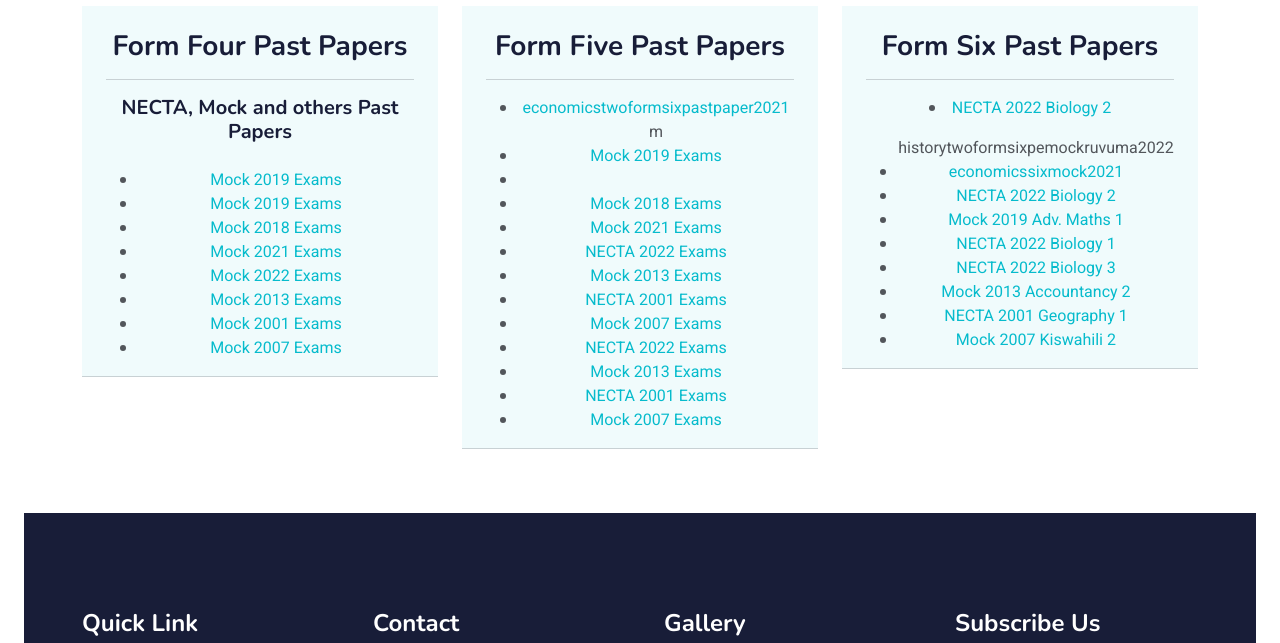
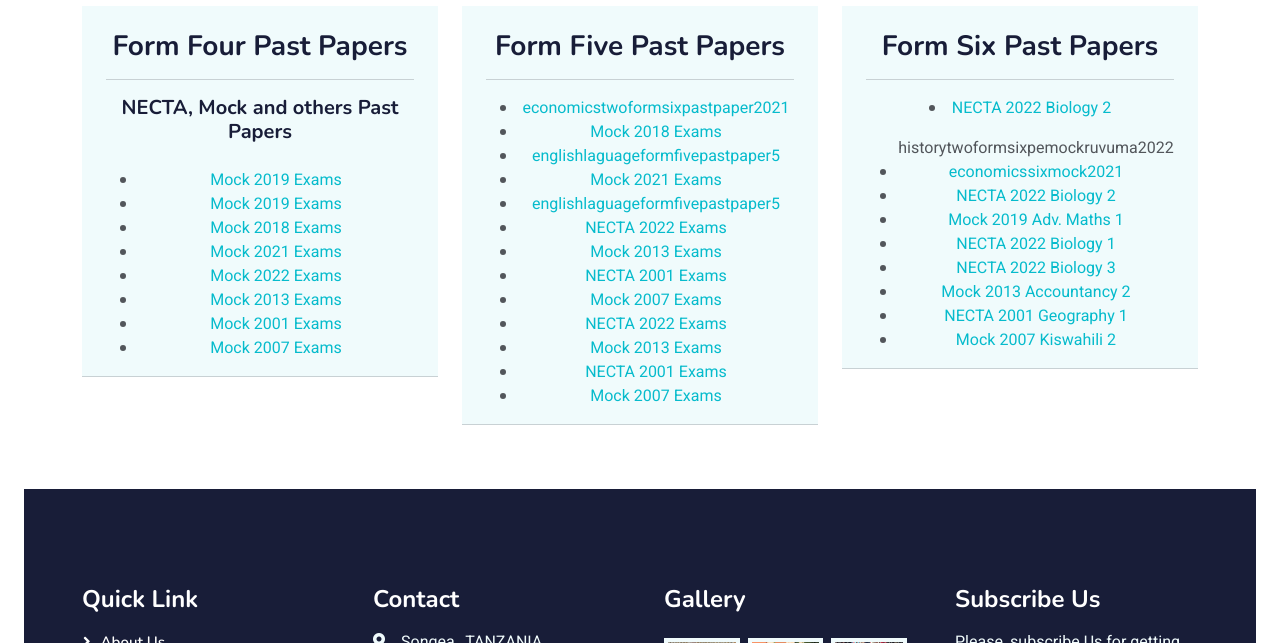
Before and after one commit to jmapunda/elearning, a plain HTML site: page pastpapers.html in a window 1280 px wide. Shown: the part 1140-1783 px from the top of the page. Drawn offline with nearby package versions, Linux system fonts and the light colour scheme.

Commit message:
Update pastpapers.html

```diff
--- a/pastpapers.html
+++ b/pastpapers.html
@@ -248,11 +248,9 @@
                             <hr>
 
                         <p><ul>
-<li><a href="economicstwoformsixpastpaper2021.pdf">economicstwoformsixpastpaper2021</a></li>
-               m             <li><a href="cyber.pdf">Mock 2019 Exams</a></li>
-                  <li><a href="economicsformfivepastpaper2021.pdf"economicsformfivepastpaper2021</a></li>          <li><a href="cyber.pdf">Mock 2018 Exams</a></li>
-                            <li><a href="cyber.pdf">Mock 2021 Exams</a></li>
-                            <li><a href="cyber.pdf">NECTA 2022 Exams</a></li>
+<li><a href="economicstwoformsixpastpaper2021.pdf">economicstwoformsixpastpaper2021</a></<li><a href="economicsformfivepastpaper2021.pdf"economicsformfivepastpaper2021</a></li>          <li><a href="cyber.pdf">Mock 2018 Exams</a></li>
+<li><a href="englishlaguageformfivepastpaper5.pdf">englishlaguageformfivepastpaper5</a></li>                     <li><a href="cyber.pdf">Mock 2021 Exams</a></li>
+        <li><a href="englishlaguageformfivepastpaper5.pdf">englishlaguageformfivepastpaper5</a></li>                    <li><a href="cyber.pdf">NECTA 2022 Exams</a></li>
                             <li><a href="cyber.pdf">Mock 2013 Exams</a></li>
                             <li><a href="cyber.pdf">NECTA 2001 Exams</a></li>
                             <li><a href="cyber.pdf">Mock 2007 Exams</a></li>
```
